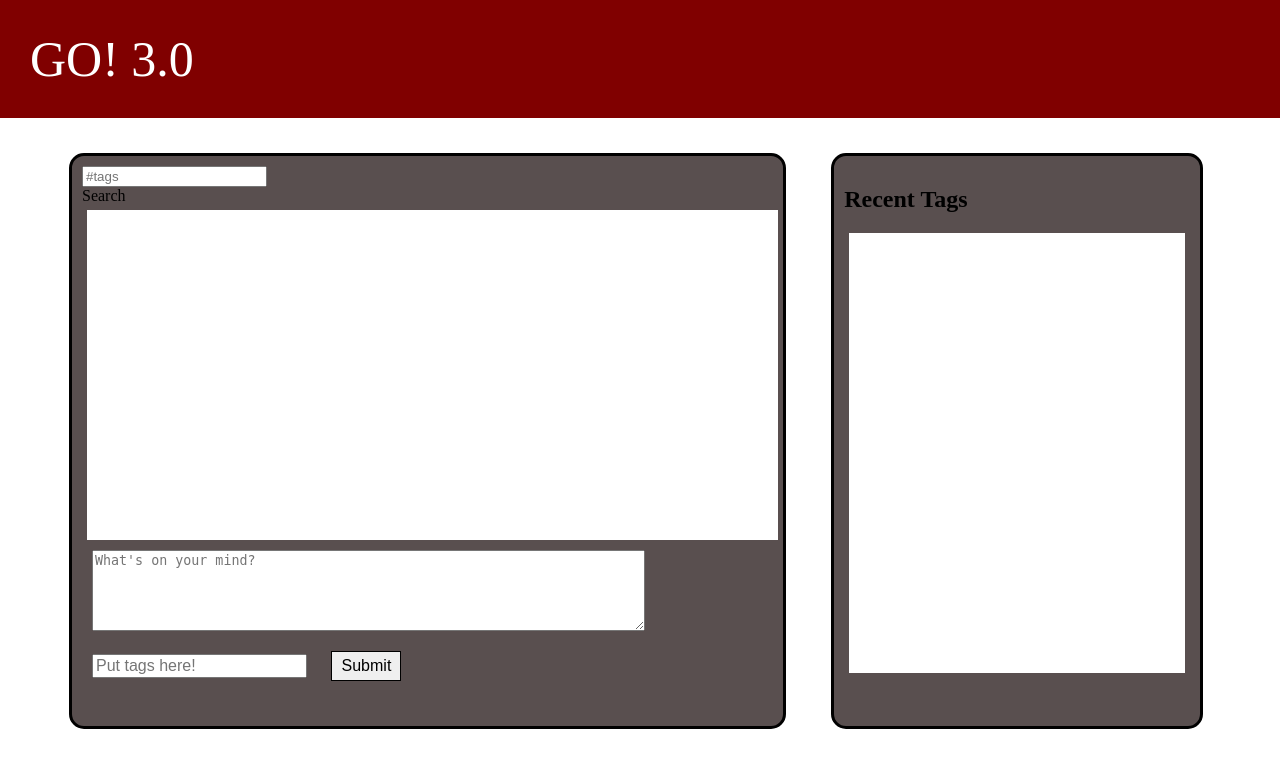
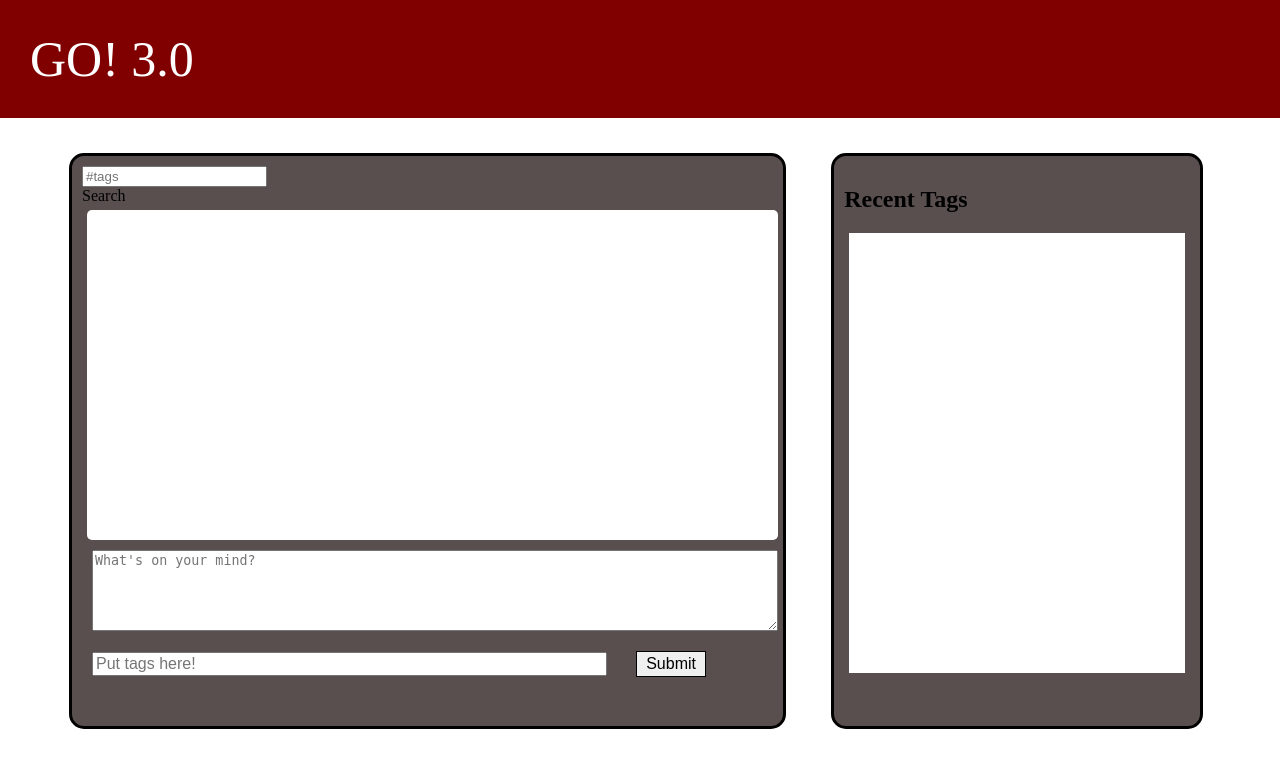
Before and after one commit to Haverford-FIG/GoBoard, a Django app: page / in a window 1280 px wide. Shown: the top 768 px of the page. Run offline with Django 3.2, Linux system fonts and the light colour scheme; parts of the project's set-up code (start-up, migrations or seed data) failed here and were passed over; some libraries are stand-ins or nearby versions.

Commit message:
some light css modifications

```diff
--- a/static/css/main.css
+++ b/static/css/main.css
@@ -62,6 +62,7 @@ margin:5px;
 background-color: white;
 height:60%;
 width:100%;
+border-radius:5px;
 overflow-y:auto;
 }
 .fullBox2
@@ -113,8 +114,13 @@ padding:5px;
 border-bottom:1px solid black;
 }
 
+form#messageform{
+    margin-right:5px;
+}
+
 textarea {
-width:80%;
+width:100%;
+padding-right:5px;
 }
 
 .banner
@@ -125,3 +131,13 @@ background-color:maroon;
 padding:30px;
 margin-bottom:30px;
 }
+
+input#tags{
+    width:75%;
+    margin-right:5px;
+}
+
+#submit{
+    padding-top:3px;
+    padding-bottom:3px;
+}
```
